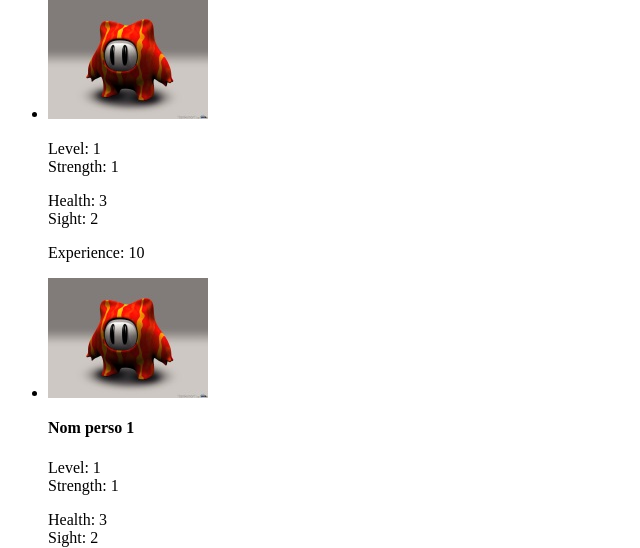
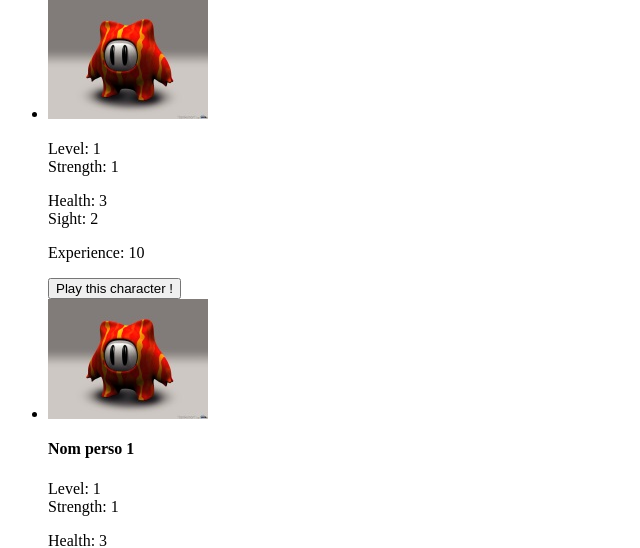
Before and after one commit to ataraxg/WebArena, a CakePHP app: the page made by app/View/Arena/sight.ctp in a window 1280 px wide. Shown: the part 503-1051 px from the top of the page, without its empty margins (0-640 px from the left). Run offline with PHP 8.4 and a stand-in for CakePHP, Linux system fonts and the light colour scheme; the template is opened without the code that fills it, so the values that code supplies are empty; form fields are guessed from the names that the template uses; some libraries are stand-ins or nearby versions.

Commit message:
ajout boutton

```diff
--- a/app/View/Arena/login.ctp
+++ b/app/View/Arena/login.ctp
@@ -22,7 +22,6 @@
         </div>
     </div>
 
-    <!-- FINIR LA CONFIGURATION DE FOUNDATION POUR LE JS-->
 
     <div id="myModal" class="reveal-modal" data-reveal>
         <?php
--- a/app/View/Elements/Characsliders.ctp
+++ b/app/View/Elements/Characsliders.ctp
@@ -3,9 +3,8 @@
     <ul class="example-orbit-content"  data-orbit data-options=
         "animation: 'vertical-slide';
         timer: false;
-        captions: true;
         slide_number: false;
-        animation_speed: 700
+        animation_speed: 2000
         bullets: true;">
         <li>
             <div class="sliderGlobal">
@@ -53,12 +52,12 @@
 
                 </div>
 
-                <!--
+
                     <div class='sliderButton'>
-                        <?php //$play = array('class' => 'small button');?>
-                        <?php //echo $this->Form->button('Play this character !',$play);?>
+                        <?php $play = array('class' => 'small button');?>
+                        <?php echo $this->Form->button('Play this character !',$play);?>
                     </div>
-                -->
+
             </div>
         </li>
         <li>
--- a/app/View/Elements/navigation_bar.ctp
+++ b/app/View/Elements/navigation_bar.ctp
@@ -1,6 +1,6 @@
 <html>
-    <div class="">
-        <div class="">
+    <div class="contain-to-grid sticky">
+        <div class="sticky">
             <nav class="top-bar" data-topbar role="navigation" data-options="sticky_on: large">
                 <ul class="title-area">
                     <li class="name">
--- a/app/webroot/css/View_Arena.css
+++ b/app/webroot/css/View_Arena.css
@@ -7,6 +7,10 @@ and open the template in the editor.
     Created on : 18 nov. 2014, 11:44:16
     Author     : antoine
 */
+
+.sliderButton{
+    margin-left: 4em;
+}
 .sliderNomFigther{
     text-align: center;
 }
```
Also changed, not shown: 8 other files.
